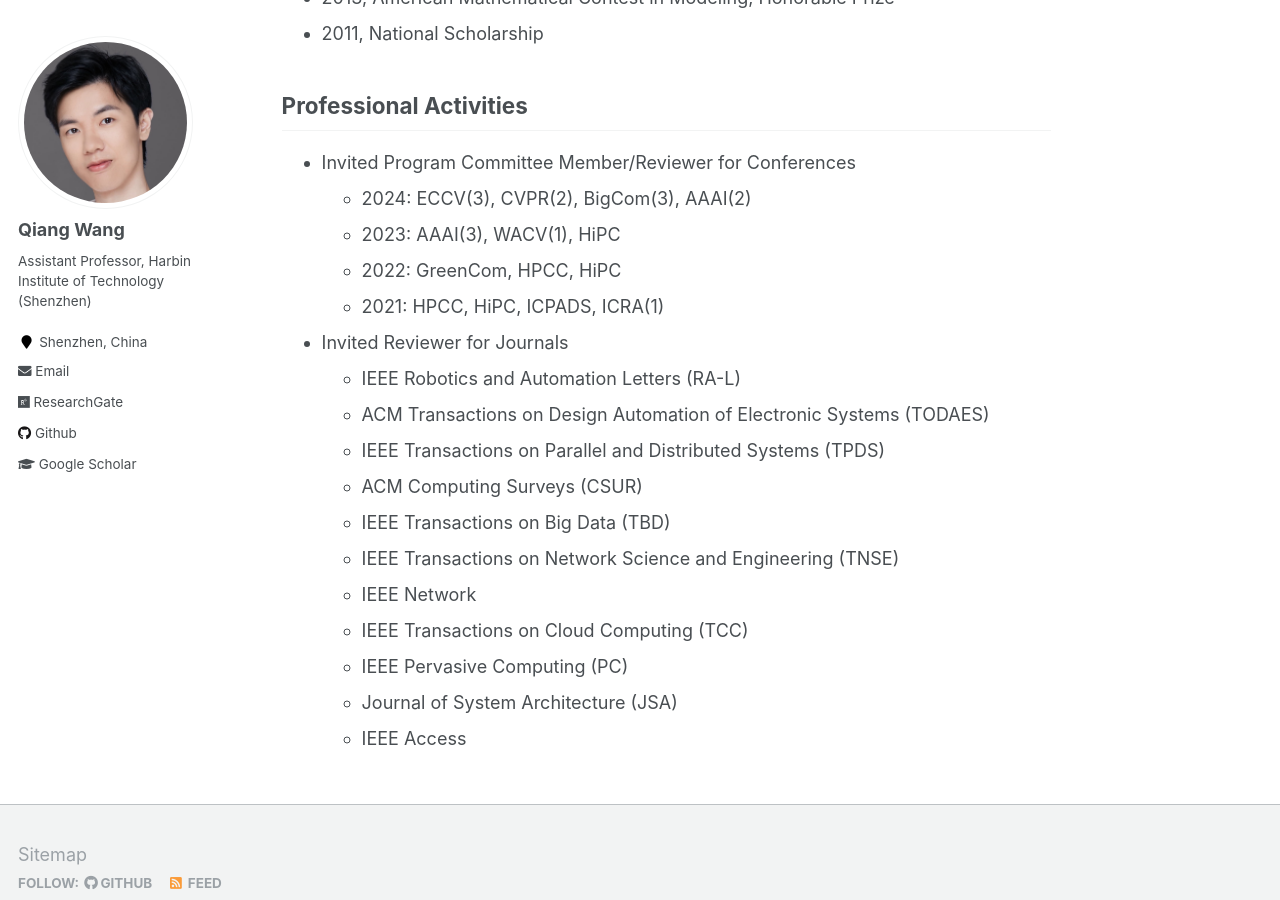
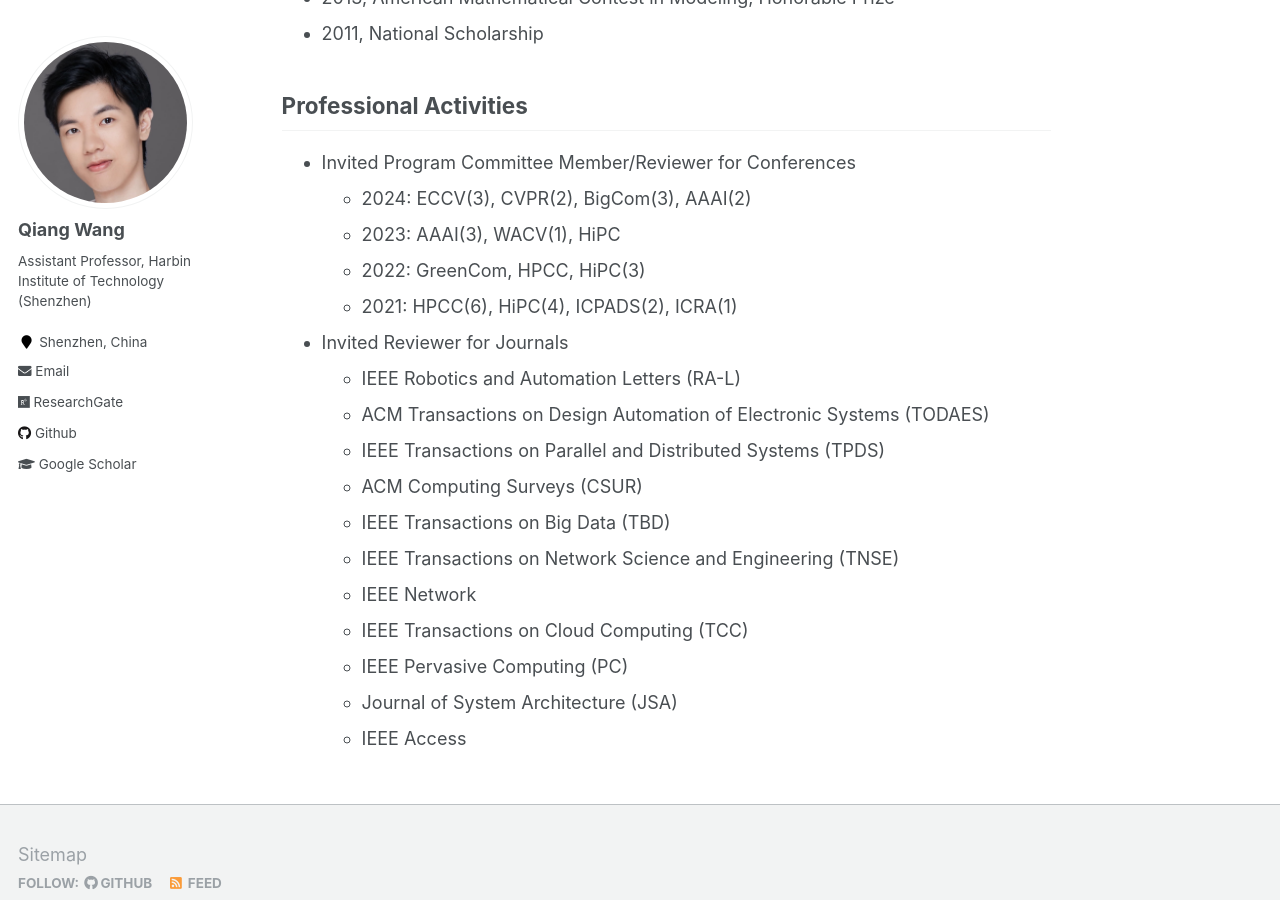
Before and after one commit to blackjack2015/blackjack2015.github.io, a Jekyll site: the page built from _pages/about.md, in a window 1280 px wide and 900 px high, scrolled down 2736 px. Built offline with Jekyll 4.4.1, drawn with Linux system fonts in a browser that asks for light colours.

Commit message:
Update about.md

```diff
--- a/_pages/about.md
+++ b/_pages/about.md
@@ -57,8 +57,8 @@ Qiang Wang is currently an Assistant Professor at Department of Computer Science
 + Invited Program Committee Member/Reviewer for Conferences
     + 2024: ECCV(3), CVPR(2), BigCom(3), AAAI(2)
     + 2023: AAAI(3), WACV(1), HiPC
-    + 2022: GreenCom, HPCC, HiPC
-    + 2021: HPCC, HiPC, ICPADS, ICRA(1)
+    + 2022: GreenCom, HPCC, HiPC(3)
+    + 2021: HPCC(6), HiPC(4), ICPADS(2), ICRA(1)
 + Invited Reviewer for Journals
     + IEEE Robotics and Automation Letters (RA-L)
     + ACM Transactions on Design Automation of Electronic Systems (TODAES)
```
